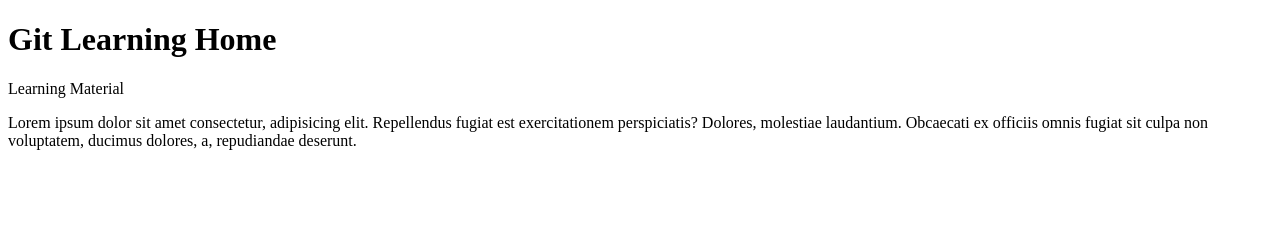
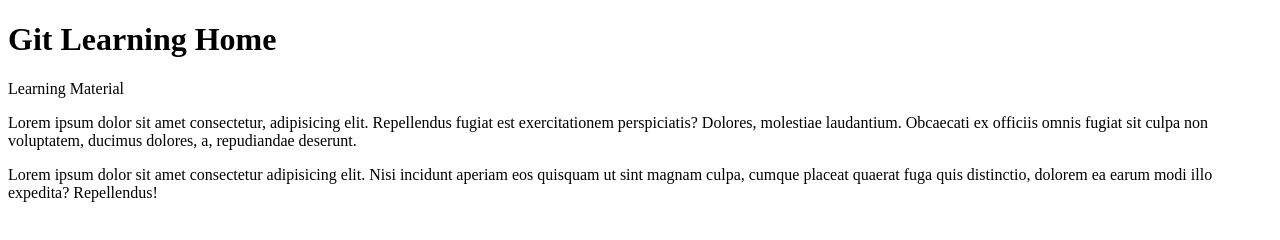
Before and after one commit to DevRamona/gitStarted, a plain HTML site: page home.html in a window 1280 px wide. Drawn offline with Linux system fonts and the light colour scheme.

Commit message:
Added a new paragraph within the home

```diff
--- a/home.html
+++ b/home.html
@@ -14,5 +14,9 @@
       Obcaecati ex officiis omnis fugiat sit culpa non voluptatem, ducimus
       dolores, a, repudiandae deserunt.
     </p>
+    <p>Lorem ipsum dolor sit amet consectetur adipisicing elit.
+        Nisi incidunt aperiam eos quisquam ut sint magnam culpa,
+        cumque placeat quaerat fuga quis distinctio,
+        dolorem ea earum modi illo expedita? Repellendus!</p>
   </body>
 </html>
```
